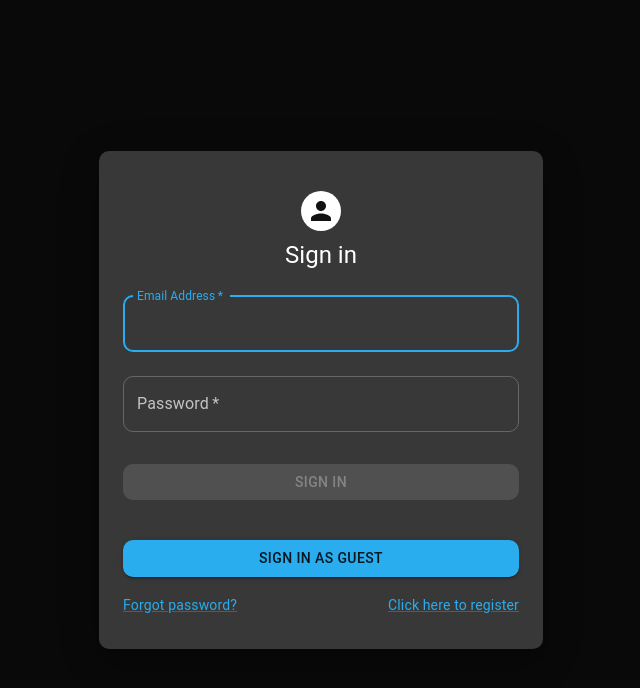
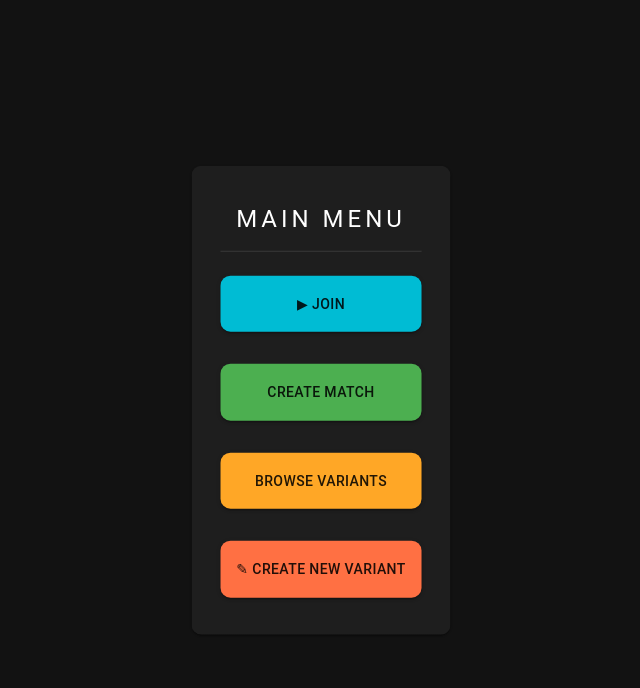
Before and after one commit to ChessVariants/chess-variants-frontend, a React (Create React App) app: page / in a window 1280 px wide. Shown: the top 688 px of the page, without its empty margins (319-959 px from the left). Built offline with nearby package versions, Linux system fonts and the light colour scheme; the HTML template or start-up script is replaced by a standard one.

Commit message:
Refactored login page
also added browse variants button to menu

```diff
--- a/src/App.tsx
+++ b/src/App.tsx
@@ -1,17 +1,17 @@
-import Login from './Components/Login/Login';
 import HomePage from './Components/Home/HomePage';
 import MatchPage from './Components/Game/MatchPage';
 import { BrowserRouter, Routes, Route } from "react-router-dom";
-import Register from './Components/Login/Register';
+import Register from './Components/Account/Register';
 import JoinGame from './Components/SetupGame/JoinGame';
 import SetupGame from './Components/SetupGame/SetupGame';
 import PageNotFound from './Components/Util/PageNotFound';
+import LoginPage from './Components/Account/Login/LoginPage';
 
 function App() {
   return (
     <Routes>
       <Route path="/" element={<HomePage />} />
-      <Route path="/login" element={<Login />} />
+      <Route path="/login" element={<LoginPage />} />
       <Route path="/register" element={<Register />} />
       <Route path="/new" element={<SetupGame />} />
       <Route path="/join" element={<JoinGame />} />
--- a/src/Components/Login/Login.tsx
+++ b/src/Components/Account/Login/LoginComponent.tsx
@@ -6,15 +6,9 @@ import Link from '@mui/material/Link';
 import Grid from '@mui/material/Grid';
 import Box from '@mui/material/Box';
 import Typography from '@mui/material/Typography';
-import Container from '@mui/material/Container';
-import { createTheme, ThemeProvider } from '@mui/material/styles';
 import { useNavigate } from 'react-router-dom';
 import { useState } from 'react';
-import { Copyright } from '../Util/Copyright';
-import { CssBaseline, Divider, Paper } from '@mui/material';
-import CustomDarkTheme from '../Util/CustomDarkTheme';
-import { commonClasses } from '../Util/CommonClasses';
-import GameService from '../../Services/GameService';
+import { commonClasses } from '../../Util/CommonClasses';
 import Cookies from 'universal-cookie'
 
 
@@ -45,7 +39,7 @@ async function loginGuest(url: string) {
  * RegisterPage component
  * @returns HTML
  */
-export default function LoginPage(props: { dialogClickFunction?: any }) {
+export default function LoginPage(props: { clickFunction?: any }) {
   const classes = commonClasses();
   /**
   * useState used to print a label with error message if the login service returned an error
@@ -108,8 +102,8 @@ export default function LoginPage(props: { dialogClickFunction?: any }) {
     console.log(data);
     const token = data.token;
     saveTokenAsCookie(token)
-    if (props.dialogClickFunction != null) {
-      props.dialogClickFunction()
+    if (props.clickFunction != null) {
+      props.clickFunction()
     }
   };
 
@@ -118,8 +112,8 @@ export default function LoginPage(props: { dialogClickFunction?: any }) {
     console.log(data)
     const token = data.token;
     saveTokenAsCookie(token)
-    if (props.dialogClickFunction != null) {
-      props.dialogClickFunction()
+    if (props.clickFunction != null) {
+      props.clickFunction()
     }
   }
 
@@ -136,36 +130,6 @@ export default function LoginPage(props: { dialogClickFunction?: any }) {
   /**
    * Returns the HTML
    */
-  if (props.dialogClickFunction != null) {
-    return (
-      <ThemeProvider theme={CustomDarkTheme}>
-        <CssBaseline />
-        <Container maxWidth="xs" sx={{ mt: 4, mb: 4 }}>
-          <LoginComponent></LoginComponent>
-        </Container>
-      </ThemeProvider>);
-  }
-  return (
-    <ThemeProvider theme={CustomDarkTheme}>
-      <CssBaseline />
-      <Container maxWidth="xs" >
-        <Paper className={classes.BasicCard}
-          sx={{
-            marginTop: '10vh',
-          }}
-        >
-          <LoginComponent></LoginComponent>
-        </Paper>
-        <Copyright />
-      </Container>
-    </ThemeProvider>
-  );
-
-  /**
-   * This is the inner part of the login page
-   * @returns LoginComponent HTML
-   */
-  function LoginComponent() {
   return (
     <Box sx={{
       display: 'flex',
@@ -244,4 +208,3 @@ export default function LoginPage(props: { dialogClickFunction?: any }) {
       </Box>
     </Box >)
 }
-}
--- /dev/null
+++ b/src/Components/Account/Login/LoginDialog.tsx
@@ -0,0 +1,19 @@
+import { ThemeProvider } from "@emotion/react";
+import { Container, CssBaseline } from "@mui/material";
+import { commonClasses } from "../../Util/CommonClasses";
+import CustomDarkTheme from "../../Util/CustomDarkTheme";
+import LoginComponent from "./LoginComponent";
+
+export default function LoginDialog(props: { clickFunction: any }) {
+
+    const classes = commonClasses();
+
+    return (
+        <ThemeProvider theme={CustomDarkTheme}>
+            <CssBaseline />
+            <Container maxWidth="xs" sx={{ mt: 4, mb: 4 }}>
+                <LoginComponent clickFunction={props.clickFunction()}></LoginComponent>
+            </Container>
+        </ThemeProvider>
+    );
+}
--- /dev/null
+++ b/src/Components/Account/Login/LoginPage.tsx
@@ -0,0 +1,23 @@
+import { ThemeProvider } from "@emotion/react";
+import { Container, CssBaseline, Paper } from "@mui/material";
+import { commonClasses } from "../../Util/CommonClasses";
+import CustomDarkTheme from "../../Util/CustomDarkTheme";
+import LoginComponent from "./LoginComponent";
+
+export default function LoginPage() {
+
+    const classes = commonClasses();
+
+    return (
+        <ThemeProvider theme={CustomDarkTheme}>
+            <CssBaseline />
+            <Container maxWidth="xs">
+                <Paper className={classes.BasicCard} sx={{
+                    marginTop: '10vh',
+                }}>
+                    <LoginComponent></LoginComponent>
+                </Paper>
+            </Container>
+        </ThemeProvider>
+    );
+}
--- a/src/Components/Home/HomePage.tsx
+++ b/src/Components/Home/HomePage.tsx
@@ -6,15 +6,15 @@ import CustomDarkTheme from "../Util/CustomDarkTheme";
 import { commonClasses } from "../Util/CommonClasses";
 import { useNavigate } from "react-router-dom";
 import { useEffect, useState } from "react";
-import LoginPage from "../Login/Login";
 import Slide from '@mui/material/Slide';
 import React from "react";
+import LoginDialog from "../Account/Login/LoginDialog";
 
-
-const useStyles = makeStyles<Theme>(theme => ({
-
-}));
-export default function HomePage() {
+/**
+ * Slide animation function, used by dialog window
+ * @param props
+ * @returns
+ */
 function SlideUp(props: any) {
   const [direction, setDirection] = React.useState('down');
 
@@ -28,11 +28,13 @@ export default function HomePage() {
   );
 }
 
+export default function HomePage() {
+
   const [user, setUser] = useState("Bob");
 
   useEffect(() => {
     // TODO: set logged in user
-    setUser("")
+    setUser("Bob")
   }, [])
 
   /**
@@ -51,7 +53,7 @@ export default function HomePage() {
       <CssBaseline />
       {user === "" ?
         <Dialog TransitionComponent={SlideUp} open={true}>
-          <LoginPage dialogClickFunction={closeDialog}></LoginPage>
+          <LoginDialog clickFunction={closeDialog}></LoginDialog>
         </Dialog> : null}
       <Container maxWidth="md" >
         <Paper className={classes.CenteredBasicCard}>
@@ -75,6 +77,15 @@ export default function HomePage() {
             sx={{ mt: 3, mb: 1, p: 2 }}>
             CREATE MATCH
           </Button>
+          <Button color={"browserColor"} onClick={() => {
+            navigatePage("/browse")
+          }}
+            type="submit"
+            variant="contained"
+            fullWidth
+            sx={{ mt: 3, mb: 1, p: 2 }}>
+            BROWSE VARIANTS
+          </Button>
           <Button color={"editorColor"} onClick={() => {
           }}
             type="submit"
--- a/src/Components/Util/CustomDarkTheme.ts
+++ b/src/Components/Util/CustomDarkTheme.ts
@@ -1,15 +1,17 @@
 import { createTheme } from "@mui/material";
-import { amber, cyan, deepOrange, deepPurple, green, lightGreen, orange, purple, red } from "@mui/material/colors";
+import { amber, cyan, deepOrange, deepPurple, green, lightGreen, orange, purple, red, yellow } from "@mui/material/colors";
 declare module "@mui/material/styles" {
     interface Palette {
         joinColor: Palette['primary'];
         createColor: Palette['primary'];
+        browserColor: Palette['primary'];
         editorColor: Palette['primary'];
     }
 
     interface PaletteOptions {
         joinColor: PaletteOptions['primary'];
         createColor: PaletteOptions['primary'];
+        browserColor: PaletteOptions['primary'];
         editorColor: PaletteOptions['primary'];
     }
 }
@@ -18,6 +20,7 @@ declare module "@mui/material/Button" {
     interface ButtonPropsColorOverrides {
         joinColor: true;
         createColor: true;
+        browserColor: true;
         editorColor: true;
     }
 }
@@ -25,6 +28,7 @@ declare module "@mui/material/TextField" {
     interface TextFieldPropsColorOverrides {
         joinColor: true;
         createColor: true;
+        browserColor: true;
         editorColor: true;
     }
 }
@@ -37,7 +41,8 @@ const darkTheme = createTheme({
             main: '#29adef',
         },
         joinColor: createColor(cyan[500]),
-        createColor: createColor(lightGreen[500]),
+        createColor: createColor(green[500]),
+        browserColor: createColor(orange[400]),
         editorColor: createColor(deepOrange[400]),
     },
     shape: {
--- a/src/Services/GameService.ts
+++ b/src/Services/GameService.ts
@@ -1,6 +1,6 @@
 
 import { HubConnection, HubConnectionBuilder, HubConnectionState } from '@microsoft/signalr';
-import LoginPage from '../Components/Login/Login';
+import LoginPage from '../Components/Account/Login/LoginComponent';
 
 /**
  * Abstraction for a SignalR hub connection, in this case relating to playing a game.
```
Also changed, not shown: src/Components/Account/Register.tsx (renamed from src/Components/Login/Register.tsx), 1 other file (tests, documents, lock files or other folders). Lines whose indentation alone changed are shown as unchanged.
